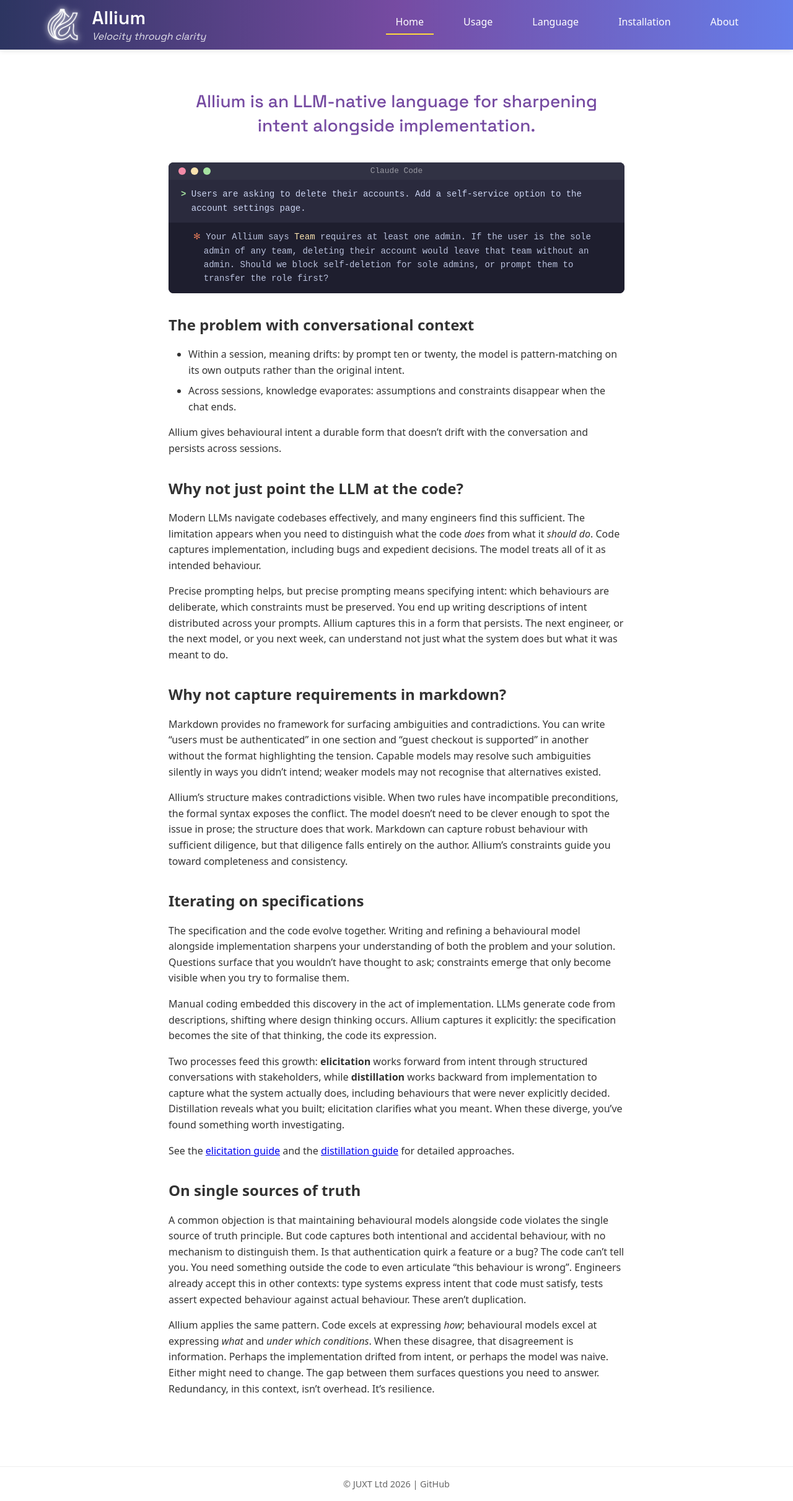
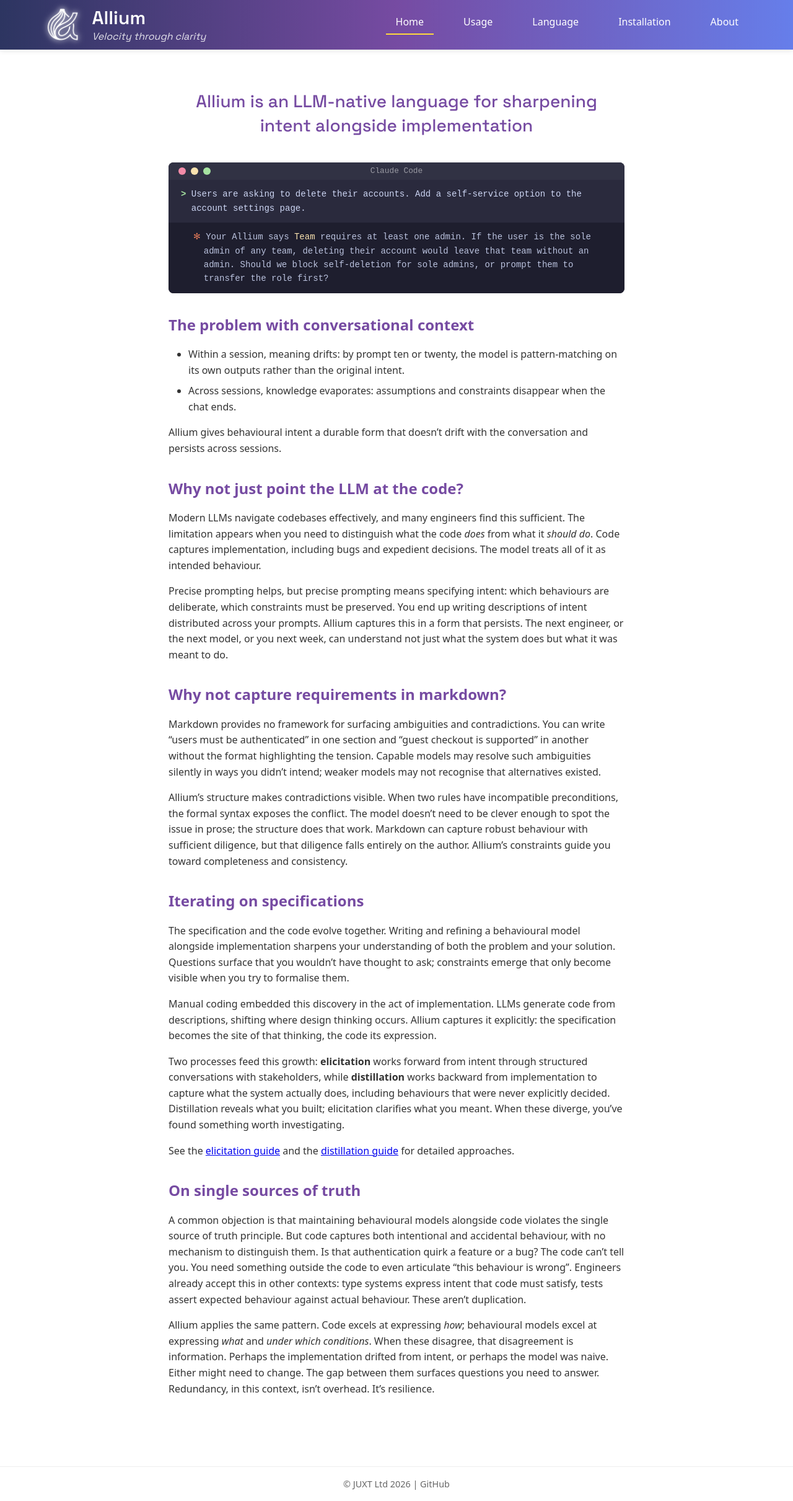
Before and after one commit to juxt/allium, a Jekyll site: the page built from index.md, in a window 1280 px wide. Shown: the whole page at 62% size. Built offline with Jekyll 4.4.1, drawn with Linux system fonts in a browser that asks for light colours.

Commit message:
Remove hero full stop, purple headings

```diff
--- a/assets/style.css
+++ b/assets/style.css
@@ -111,6 +111,7 @@ main {
 h2, h3 {
   margin-top: 2rem;
   margin-bottom: 1rem;
+  color: #764ba2;
 }
 
 p {
--- a/index.md
+++ b/index.md
@@ -3,7 +3,7 @@ layout: default
 title: Home
 ---
 
-<p class="hero">Allium is an LLM-native language for sharpening intent alongside implementation.</p>
+<p class="hero">Allium is an LLM-native language for sharpening intent alongside implementation</p>
 
 <div class="terminal">
   <div class="terminal-titlebar">
```
